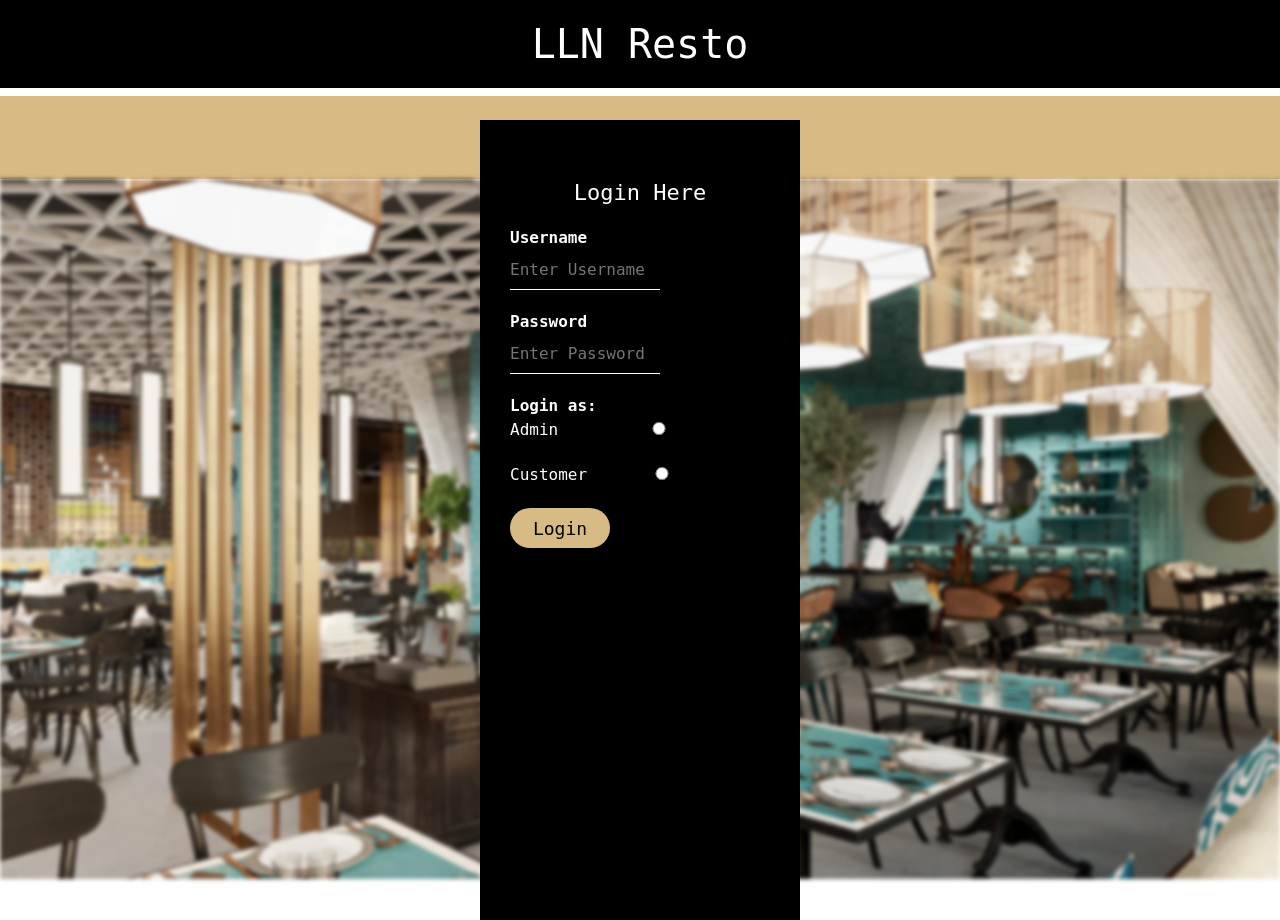
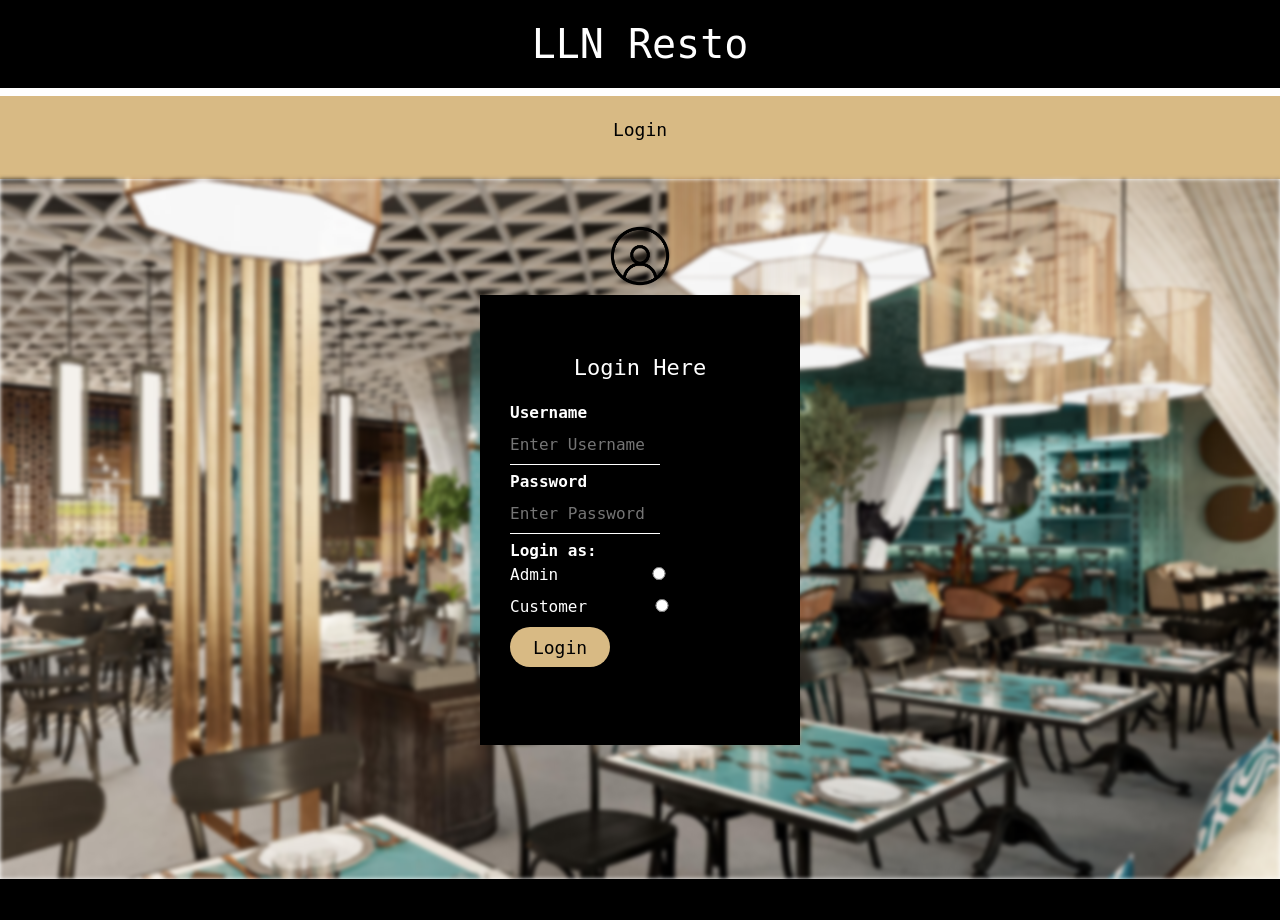
Before and after one commit to LaureanoG/databaseProject, a Flask app: page /login in a window 1280 px wide. After the commit the page ends 879 px from the top, so only its background shows below. Run offline with Flask 2, Linux system fonts and the light colour scheme; some libraries are stand-ins or nearby versions.

Commit message:
Add files via upload

```diff
--- a/static/css/login.css
+++ b/static/css/login.css
@@ -48,7 +48,7 @@
 
 .loginbox{
     width: 320px;
-    height: 800px;
+    height: 450px;
     background:#000;
     color: #fff;
     top: 65%;
@@ -73,7 +73,7 @@
 }
 .loginbox input{
     width: 150px;
-    margin-bottom: 20px;
+    margin-bottom: 5px;
 }
 .loginbox input[type="text"], input[type="password"]{
     border: none;
@@ -83,9 +83,7 @@
     height: 40px;
     color: #fff;
     font-size: 16px;
-
 }
-
 .loginbox input[type="submit"]{
     border: none;
     outline: none;
```
